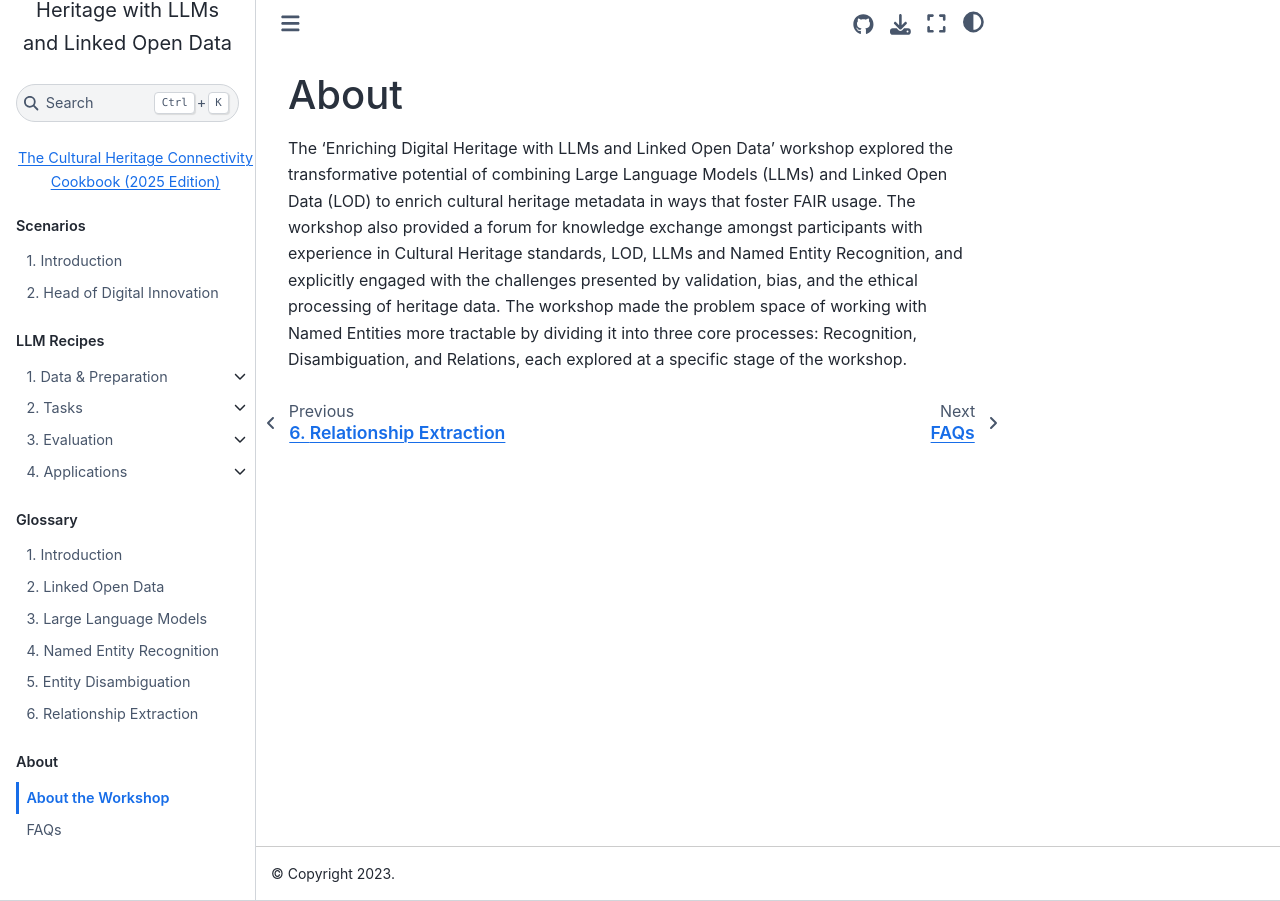
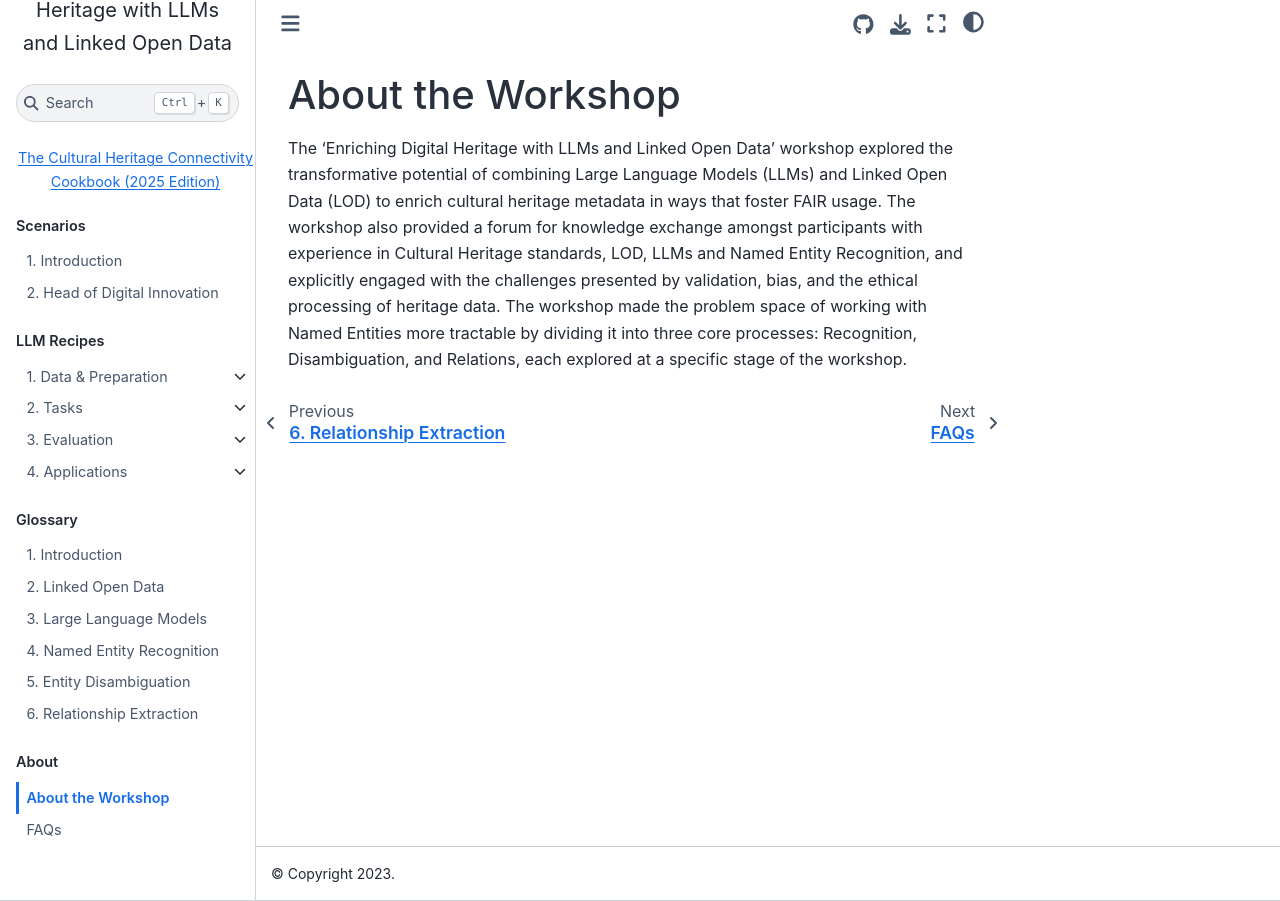
Before and after one commit to pelagios/llm-lod-enriching-heritage, a Jupyter Book: the page built from about.md, in a window 1280 px wide. Built offline with Jupyter Book 1.0.4 settings and Sphinx 7.4.7 and the Sphinx Book theme 1.1.4, drawn with Linux system fonts in a browser that asks for light colours; pages that are not in the unit, such as notebooks, are missing from menus.

Commit message:
Update about.md

```diff
--- a/about.md
+++ b/about.md
@@ -1,3 +1,3 @@
-# About
+# About the Workshop
 
 The 'Enriching Digital Heritage with LLMs and Linked Open Data' workshop explored the transformative potential of combining Large Language Models (LLMs) and Linked Open Data (LOD) to enrich cultural heritage metadata in ways that foster FAIR usage. The workshop also provided a forum for knowledge exchange amongst participants with experience in Cultural Heritage standards, LOD, LLMs and Named Entity Recognition, and explicitly engaged with the challenges presented by validation, bias, and the ethical processing of heritage data. The workshop made the problem space of working with Named Entities more tractable by dividing it into three core processes: Recognition, Disambiguation, and Relations, each explored at a specific stage of the workshop.
```
